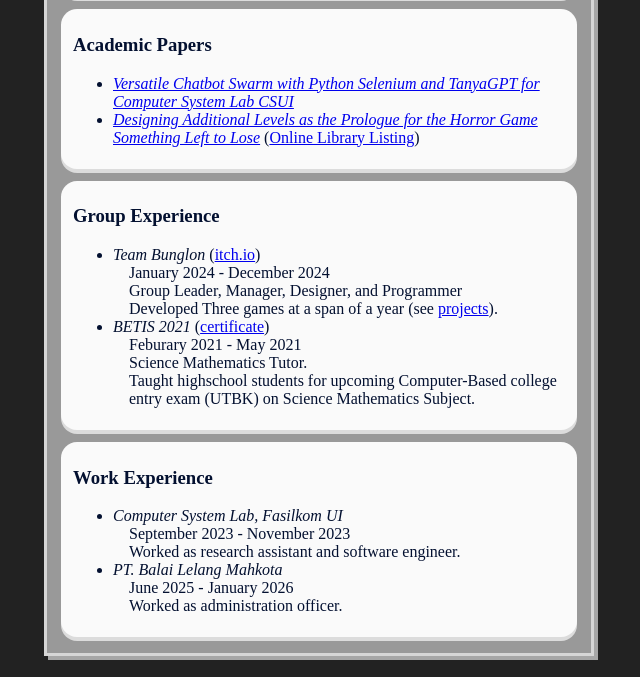
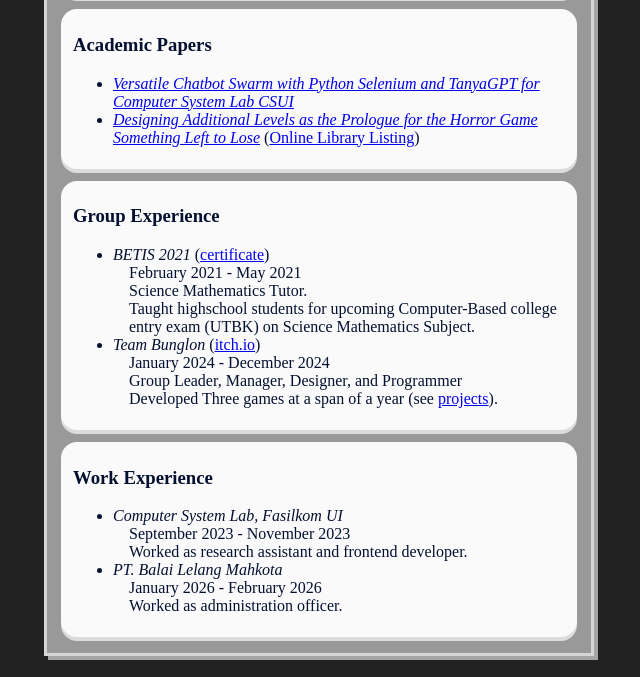
Before and after one commit to fawzakin/portfolio, a plain HTML site: page index.html in a window 1280 px wide. Shown: the part 3409-4086 px from the top of the page, without its empty margins (321-961 px from the left). Drawn offline with nearby package versions, Linux system fonts and the light colour scheme; a web font is replaced by a local one.

Commit message:
Fix typo on febuary

```diff
--- a/index.html
+++ b/index.html
@@ -184,14 +184,14 @@
     <div class="desc">
       <h3> Group Experience </h3>
       <ul>
-        <li><em>Team Bunglon</em> (<a href="https://google.com/" target="_blank">itch.io</a>)</li>
+        <li><em>BETIS 2021</em> (<a href="https://drive.google.com/file/d/1zkNH7j8owRbtm8Brymg3O50U23mUL_KH/view?usp=sharing" target="_blank">certificate</a>)</li>
+        <li class="no-bullets">February 2021 - May 2021</li>
+        <li class="no-bullets">Science Mathematics Tutor.</li>
+        <li class="no-bullets">Taught highschool students for upcoming Computer-Based college entry exam (UTBK) on Science Mathematics Subject.</li>
+        <li><em>Team Bunglon</em> (<a href="https://team-bunglon.itch.io/" target="_blank">itch.io</a>)</li>
         <li class="no-bullets">January 2024 - December 2024</li>
         <li class="no-bullets">Group Leader, Manager, Designer, and Programmer</li>
         <li class="no-bullets">Developed Three games at a span of a year (see <a href="#projects">projects</a>).</li>
-        <li><em>BETIS 2021</em> (<a href="https://drive.google.com/file/d/1zkNH7j8owRbtm8Brymg3O50U23mUL_KH/view?usp=sharing" target="_blank">certificate</a>)</li>
-        <li class="no-bullets">Feburary 2021 - May 2021</li>
-        <li class="no-bullets">Science Mathematics Tutor.</li>
-        <li class="no-bullets">Taught highschool students for upcoming Computer-Based college entry exam (UTBK) on Science Mathematics Subject.</li>
       </ul>
     </div>
     <div class="divider"></div>
@@ -200,9 +200,9 @@
       <ul>
         <li><em>Computer System Lab, Fasilkom UI</em></li>
         <li class="no-bullets">September 2023 - November 2023</li>
-        <li class="no-bullets">Worked as research assistant and software engineer.</li>
+        <li class="no-bullets">Worked as research assistant and frontend developer.</li>
         <li><em>PT. Balai Lelang Mahkota</em></li>
-        <li class="no-bullets">June 2025 - January 2026</li>
+        <li class="no-bullets">January 2026 - February 2026</li>
         <li class="no-bullets">Worked as administration officer.</li>
       </ul>
     </div>
```
